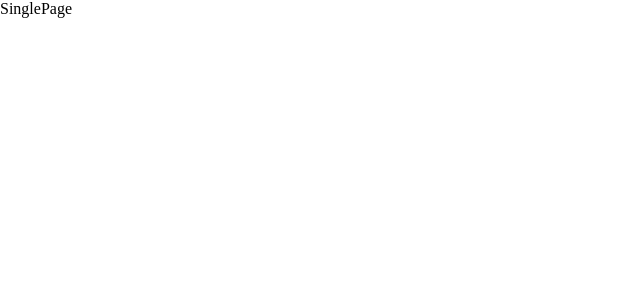
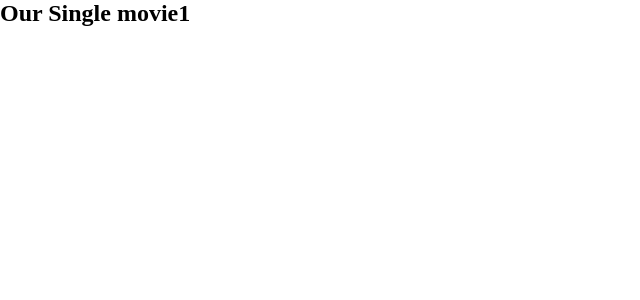
Before and after one commit to Shubhank-S/Movie-Search-App, a React (Vite) app: page /movie/1 in a window 1280 px wide. Shown: the top 300 px of the page, without its empty margins (0-640 px from the left). Built offline with nearby package versions, Linux system fonts and the light colour scheme.

Commit message:
Added Dynamic Routing i.e. useParams hook

```diff
--- a/src/pages/SinglePage.jsx
+++ b/src/pages/SinglePage.jsx
@@ -1,7 +1,13 @@
 import React from "react";
+import { useParams } from "react-router-dom";
 
 function SinglePage() {
-  return <div>SinglePage</div>;
+  const { id } = useParams();
+  return (
+    <section>
+      <h1>Our Single movie{id}</h1>
+    </section>
+  );
 }
 
 export default SinglePage;
```
